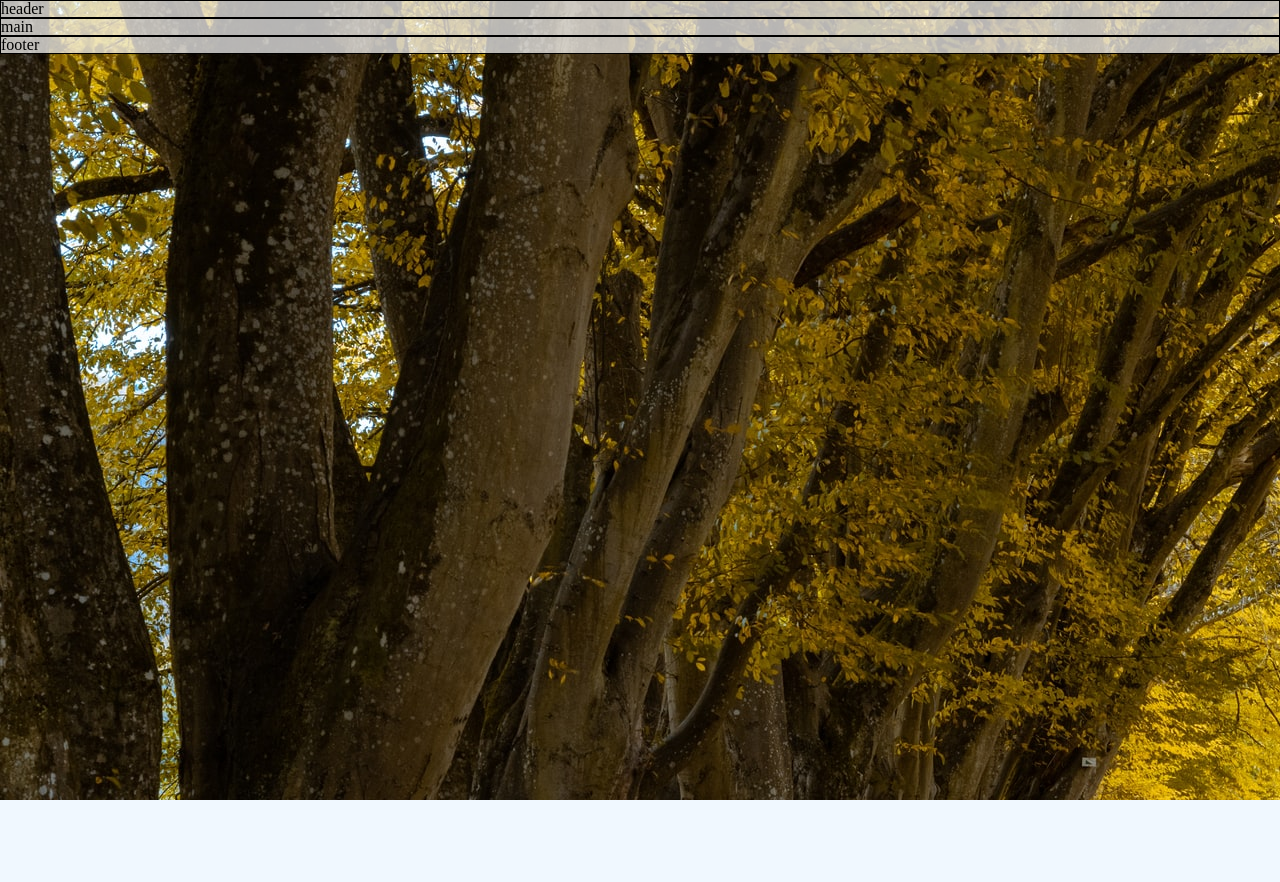
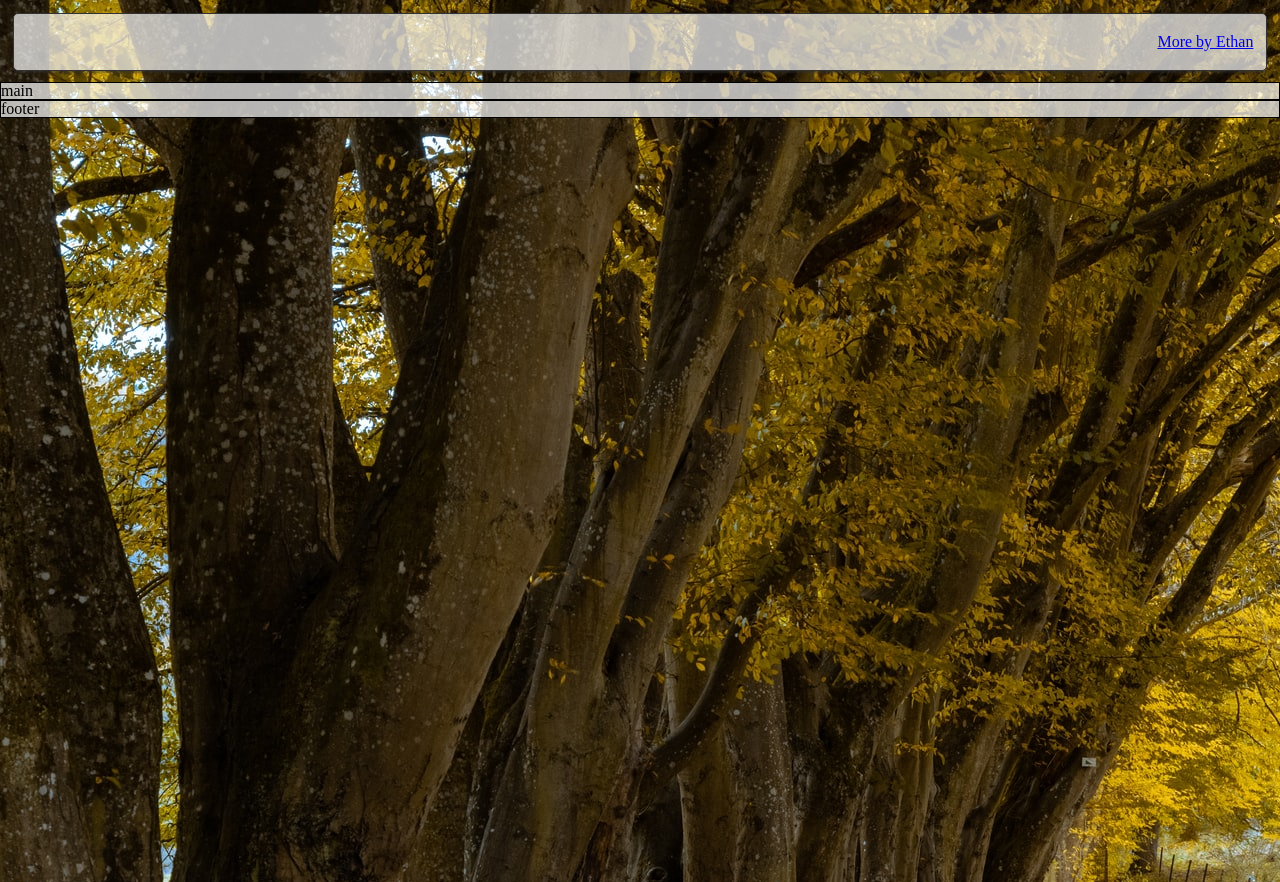
Before and after one commit to ethanzitting/to-do-app, a website built with webpack: page docs/index.html in a window 1280 px wide. Before the commit the page ends 800 px from the top, so only its background shows below. Built offline with nearby package versions, Linux system fonts and the light colour scheme.

Commit message:
Bringin in floatingHeader module.

```diff
--- /dev/null
+++ b/docs/floating-header.css
@@ -0,0 +1,29 @@
+body {
+	background-color: antiquewhite;
+	width: 100vw;
+	height: 100vh;
+	margin: 0px;
+	overflow: hidden;
+}
+
+#floating-header {
+	background-color: rgba(255, 255, 255, 0.7);
+	border: 1px solid rgba(50, 50, 50, 1);
+	border-radius: 5px;
+	padding-left: 1vw;
+	padding-right: 1vw;
+	box-shadow: 0px 2px 2px rgba(50, 50, 50, 0.5);
+
+	display: inline-flex;
+	align-items: center;
+	text-align: center;
+	position: fixed;
+	width: calc(96vw - 2px);
+	margin: 1vw;
+	height: 7vh;
+	top: 0px;
+}
+
+main {
+	margin-top: calc(7vh + 2vw);
+}
--- a/docs/index.html
+++ b/docs/index.html
@@ -4,12 +4,13 @@
 		<meta charset='UTF-8'>
 		<title>To-Do App</title>
 		<link rel="stylesheet" href="reset.css">
+		<link rel="stylesheet" href="floating-header.css">
 		<link rel="stylesheet" href="styles.css">
 		<link rel="stylesheet" href="https://fonts.googleapis.com/css?family=Lato">
 		<link rel="stylesheet" href="https://fonts.googleapis.com/css?family=Montserrat">
 	</head>
 	<body>
-		<header>header</header>
+		<header></header>
 		<main>main</main>
 		<footer>footer</footer>
 	</body>
--- a/docs/main.js
+++ b/docs/main.js
@@ -1 +1 @@
-(()=>{var e={392:()=>{}},r={};function t(o){if(r[o])return r[o].exports;var a=r[o]={exports:{}};return e[o](a,a.exports,t),a.exports}t.n=e=>{var r=e&&e.__esModule?()=>e.default:()=>e;return t.d(r,{a:r}),r},t.d=(e,r)=>{for(var o in r)t.o(r,o)&&!t.o(e,o)&&Object.defineProperty(e,o,{enumerable:!0,get:r[o]})},t.o=(e,r)=>Object.prototype.hasOwnProperty.call(e,r),(()=>{"use strict";var e=t(392);(0,e.loadTabPanel)(),(0,e.loadFavoriteProject)()})()})();
+(()=>{"use strict";(()=>{const e=document.querySelector("header"),t=()=>{const t=document.createElement("div");t.setAttribute("id","moreByEthan"),t.style.marginLeft="auto",t.innerHTML='<a href="https://www.ethanzitting.com" target="_blank">More by Ethan</a>',e.appendChild(t)};return{load:()=>{e.setAttribute("id","floating-header"),t()},addDiv:(t,r)=>{const n=document.createElement("div");n.setAttribute("id",t),n.setAttribute("class","headerTab"),n.innerText=r;const o=document.querySelector("#moreByEthan");e.insertBefore(n,o)},removeDiv:e=>{const t=document.querySelector(e);t.parentNode.removeChild(t)},removeAll:()=>{for(;e.firstChild;)e.removeChild(e.firstChild);t()}}})().load()})();
--- /dev/null
+++ b/src/floating-header.js
@@ -0,0 +1,57 @@
+const floatingHeader = (() => {
+	const header = document.querySelector("header");
+
+	// Builds "More by Ethan"
+	const addMoreByEthan = () => {
+		const div = document.createElement('div');
+		div.setAttribute('id', 'moreByEthan');
+		div.style.marginLeft = 'auto';
+		div.innerHTML = `<a href="https://www.ethanzitting.com" target="_blank">More by Ethan</a>`
+		header.appendChild(div);
+	}
+
+	// Builds functionality for floatingHeader.load()
+	const load = () => {
+		header.setAttribute('id', 'floating-header');
+
+		addMoreByEthan();
+	}
+
+	const addDiv = (divId, divText) => {
+		// Create Div
+		const div = document.createElement('div');
+		div.setAttribute('id', divId);
+		div.setAttribute('class', 'headerTab');
+		div.innerText = divText;
+
+		// Put Div Just Before More By Ethan
+		const moreByEthan = document.querySelector("#moreByEthan");
+		header.insertBefore(div, moreByEthan);
+	}
+
+	const removeDiv = (divId) => {
+		const div = document.querySelector(divId);
+		div.parentNode.removeChild(div);
+	}
+
+	// Add Method to Remove all Nodes besides "More by Ethan"
+		// Should look like floatingHeader.removeAll();
+	const removeAll = () => {
+		while (header.firstChild) {
+			header.removeChild(header.firstChild);
+		}
+		addMoreByEthan();
+	}
+
+	return {
+		load: load,
+		addDiv: addDiv,
+		removeDiv: removeDiv,
+		removeAll: removeAll
+	}
+})();
+
+
+export {
+	floatingHeader
+}
--- a/src/module-aggregator.js
+++ b/src/module-aggregator.js
@@ -0,0 +1,5 @@
+import {  floatingHeader  } from './floating-header/floating-header.js';
+
+export {
+	floatingHeader
+}
--- a/src/script.js
+++ b/src/script.js
@@ -1,6 +1,10 @@
 // Import Modules
-import { loadTabPanel, loadFavoriteProject } from './module-aggregator.js';
+// import { floatingHeader/*, loadTabPanel, loadFavoriteProject*/ } from './module-aggregator.js';
 
-loadTabPanel();
+import {  floatingHeader  } from 'floating-header.js';
 
-loadFavoriteProject();
+floatingHeader.load();
+
+// loadTabPanel();
+
+// loadFavoriteProject();
```
